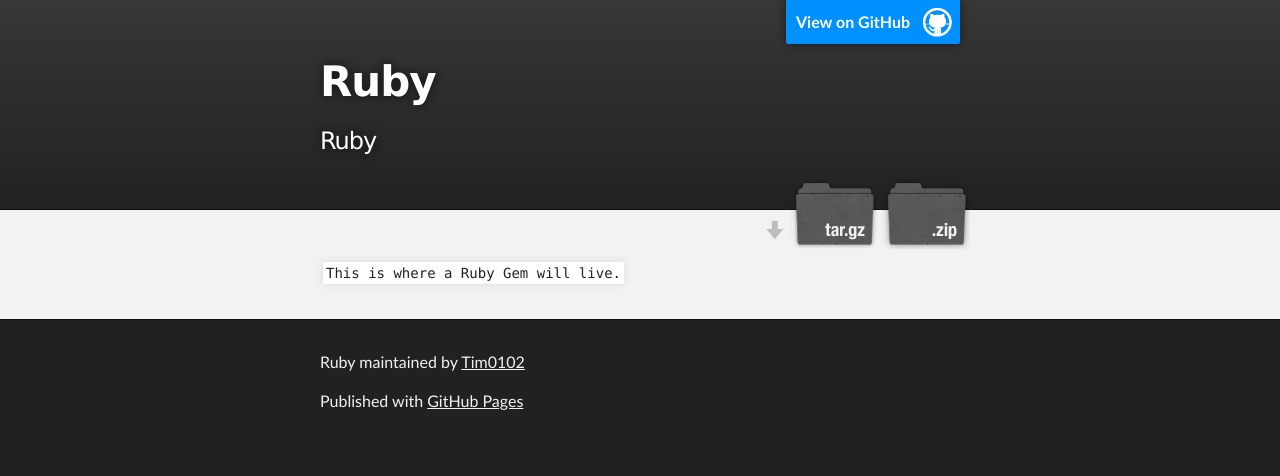
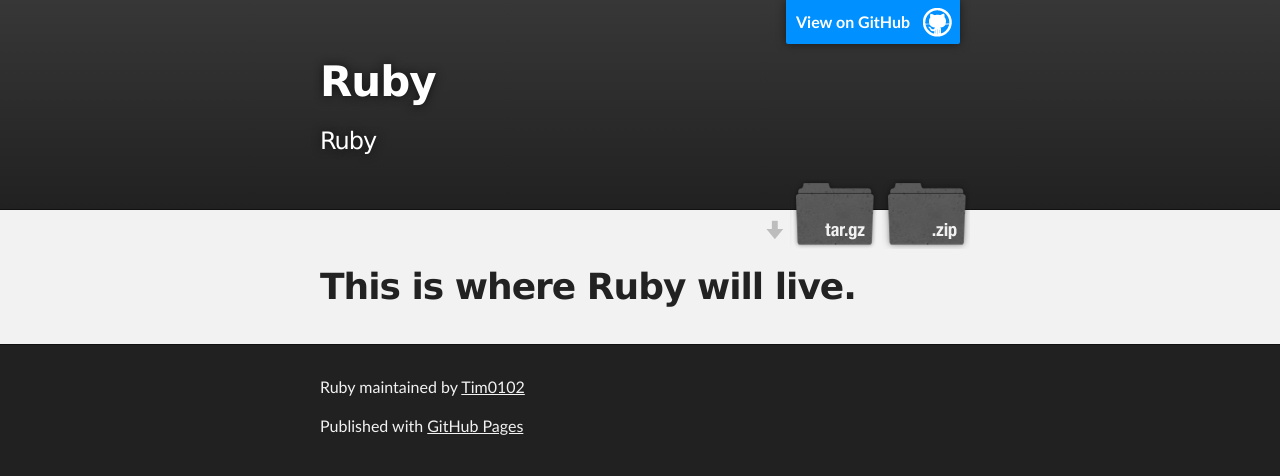
Before and after one commit to Tim0102/Ruby, a plain HTML site: page index.html in a window 1280 px wide. Drawn offline with Linux system fonts and the light colour scheme.

Commit message:
Update index.html

```diff
--- a/index.html
+++ b/index.html
@@ -31,7 +31,7 @@
     <!-- MAIN CONTENT -->
     <div id="main_content_wrap" class="outer">
       <section id="main_content" class="inner">
-        <p><code>This is where a Ruby Gem will live.</code></p>
+        <h1>This is where Ruby will live.</h1>
       </section>
     </div>
 
```
